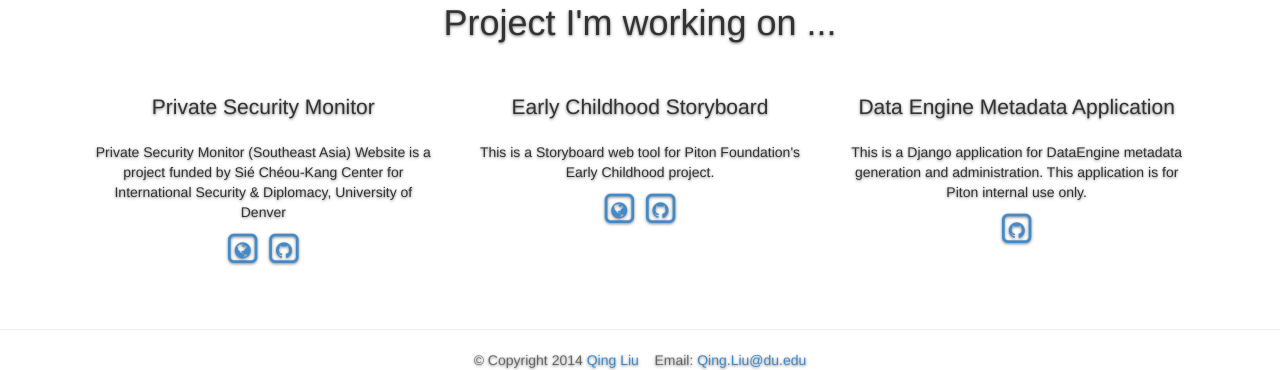
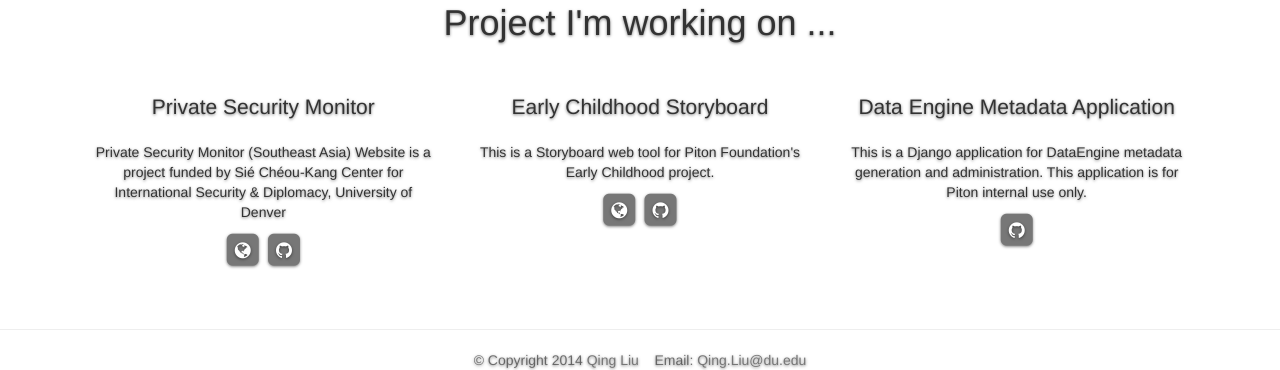
Before and after one commit to qliu/qliu.github.io, a plain HTML site: page index.html in a window 1280 px wide. Shown: the part 557-927 px from the top of the page. Drawn offline with Linux system fonts and the light colour scheme.

Commit message:
change link (button) style

```diff
--- a/assets/css/cover.css
+++ b/assets/css/cover.css
@@ -7,10 +7,13 @@
  */
 
 /* Links */
-a,
+a {
+  color: #777777
+}
 a:focus,
 a:hover {
   color: #428BCA;
+  text-decoration: none;
 }
 
 /* Custom default button */
--- a/index.html
+++ b/index.html
@@ -49,14 +49,14 @@
                   <p>Private Security Monitor (Southeast Asia) Website is a project funded by Sié Chéou-Kang Center for International Security & Diplomacy, University of Denver</p>
                   <a href="http://qliu.github.io/PrivateSecurityMonitor_SE_Asia/" target="_blank">
                     <span class="fa-stack fa-lg">
-                      <i class="fa fa-square-o fa-stack-2x"></i>
-                      <i class="fa fa-globe fa-stack-1x"></i>
+                      <i class="fa fa-square fa-stack-2x"></i>
+                      <i class="fa fa-globe fa-stack-1x fa-inverse"></i>
                     </span>
                   </a>
                   <a href="http://github.com/qliu/PrivateSecurityMonitor_SE_Asia/" target="_blank">
                     <span class="fa-stack fa-lg">
-                      <i class="fa fa-square-o fa-stack-2x"></i>
-                      <i class="fa fa-github fa-stack-1x"></i>
+                      <i class="fa fa-square fa-stack-2x"></i>
+                      <i class="fa fa-github fa-stack-1x fa-inverse"></i>
                     </span>
                   </a>
                 </div>
@@ -65,14 +65,14 @@
                   <p>This is a Storyboard web tool for Piton Foundation's Early Childhood project.</p>
                   <a href="http://qliu.github.io/EearlyChildhoodStoryboard/" target="_blank">
                     <span class="fa-stack fa-lg">
-                      <i class="fa fa-square-o fa-stack-2x"></i>
-                      <i class="fa fa-globe fa-stack-1x"></i>
+                      <i class="fa fa-square fa-stack-2x"></i>
+                      <i class="fa fa-globe fa-stack-1x fa-inverse"></i>
                     </span>
                   </a>
                   <a href="http://github.com/qliu/EearlyChildhoodStoryboard/" target="_blank">
                     <span class="fa-stack fa-lg">
-                      <i class="fa fa-square-o fa-stack-2x"></i>
-                      <i class="fa fa-github fa-stack-1x"></i>
+                      <i class="fa fa-square fa-stack-2x"></i>
+                      <i class="fa fa-github fa-stack-1x fa-inverse"></i>
                     </span>
                   </a>
                 </div>
@@ -81,8 +81,8 @@
                   <p>This is a Django application for DataEngine metadata generation and administration. This application is for Piton internal use only.</p>
                   <a href="http://github.com/qliu/Data-Commons-MetaData-App/" target="_blank">
                     <span class="fa-stack fa-lg">
-                      <i class="fa fa-square-o fa-stack-2x"></i>
-                      <i class="fa fa-github fa-stack-1x"></i>
+                      <i class="fa fa-square fa-stack-2x"></i>
+                      <i class="fa fa-github fa-stack-1x fa-inverse"></i>
                     </span>
                   </a>
                 </div>
```
